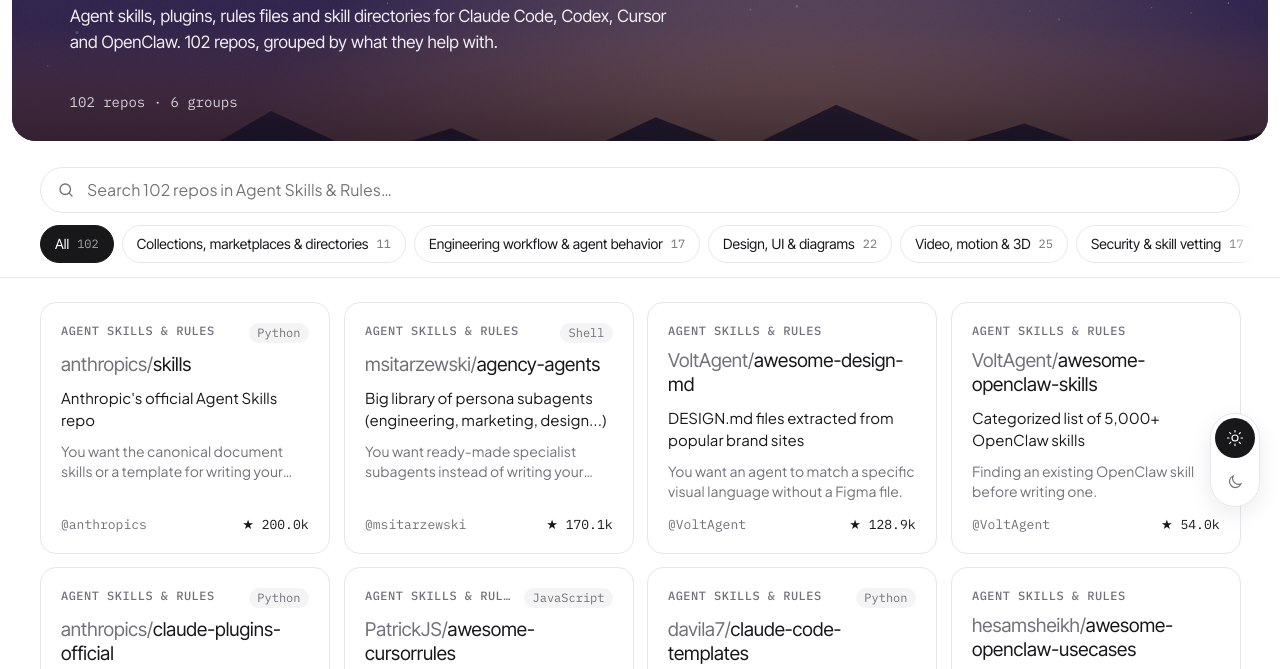
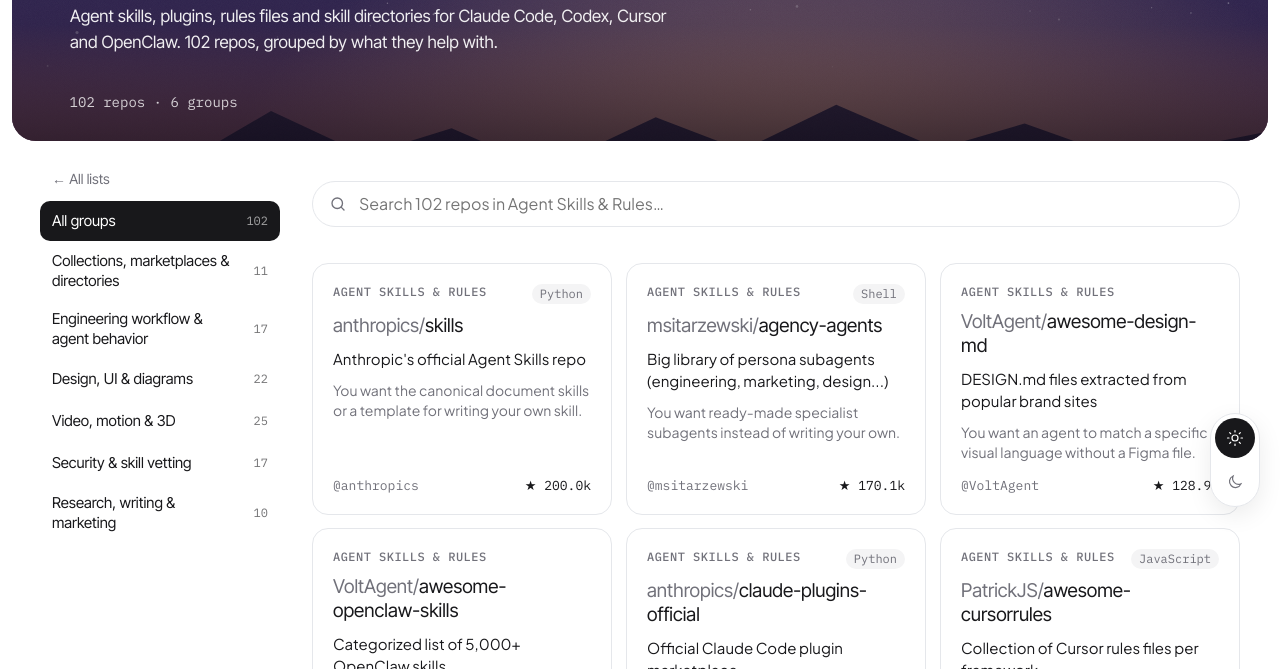
Before and after one commit to zharmedia386/agent-stack, an Astro site: page /c/agent-skills-rules in a window 1280 px wide. Shown: the part 273-942 px from the top of the page. Built offline with nearby package versions, Linux system fonts and the light colour scheme; Astro itself is replaced by a stand-in of ours.

Commit message:
feat: replace scrolling chip row with a list sidebar (collapsible on mobile)

```diff
--- /dev/null
+++ b/src/components/Browse.astro
@@ -0,0 +1,268 @@
+---
+interface Chip {
+  key: string;
+  label: string;
+  emoji?: string;
+  count: number;
+  section?: string;
+}
+
+interface Props {
+  chips: Chip[];
+  kind: 'cat' | 'group';
+  total: number;
+  placeholder: string;
+  back?: { href: string; label: string };
+}
+
+const { chips, kind, total, placeholder, back } = Astro.props;
+const sections = [...new Set(chips.map((chip) => chip.section ?? ''))];
+const allLabel = kind === 'cat' ? 'All lists' : 'All groups';
+---
+
+<div class="browse container">
+  <aside class="side">
+    <details class="side__panel" open data-side-panel>
+      <summary class="side__summary">
+        <span class="mono-label">{kind === 'cat' ? 'List' : 'Group'}</span>
+        <span class="side__current" data-current>{allLabel}</span>
+        <svg viewBox="0 0 24 24" width="16" height="16" aria-hidden="true" fill="none" stroke="currentColor" stroke-width="1.8" stroke-linecap="round"><path d="m6 9 6 6 6-6"></path></svg>
+      </summary>
+      <script is:inline>
+        // Start collapsed on small screens before first paint; desktop keeps the list open.
+        if (!matchMedia('(min-width: 1024px)').matches) document.currentScript.parentElement.open = false;
+      </script>
+      <nav class="side__nav" aria-label={kind === 'cat' ? 'Filter by list' : 'Filter by group'}>
+        {back && <a class="side__back" href={back.href}>{back.label}</a>}
+        <button type="button" class="opt" data-chip="all" data-chip-kind={kind} data-label={allLabel} aria-pressed="true">
+          <span>{allLabel}</span>
+          <span class="opt__count" data-count>{total}</span>
+        </button>
+        {
+          sections.map((section) => (
+            <div class="side__group">
+              {section && <p class="side__section mono-label">{section}</p>}
+              {chips
+                .filter((chip) => (chip.section ?? '') === section)
+                .map((chip) => (
+                  <button type="button" class="opt" data-chip={chip.key} data-chip-kind={kind} data-label={chip.emoji ? `${chip.emoji} ${chip.label}` : chip.label} aria-pressed="false">
+                    <span class="opt__label">
+                      {chip.emoji && <span aria-hidden="true">{chip.emoji}</span>}
+                      <span>{chip.label}</span>
+                    </span>
+                    <span class="opt__count" data-count>{chip.count}</span>
+                  </button>
+                ))}
+            </div>
+          ))
+        }
+      </nav>
+    </details>
+  </aside>
+
+  <div class="main">
+    <div class="bar">
+      <label class="search">
+        <svg viewBox="0 0 24 24" width="18" height="18" aria-hidden="true" fill="none" stroke="currentColor" stroke-width="1.8" stroke-linecap="round"><circle cx="11" cy="11" r="7"></circle><path d="m20 20-3.5-3.5"></path></svg>
+        <span class="visually-hidden">Search repos</span>
+        <input id="q" type="search" placeholder={placeholder} autocomplete="off" spellcheck="false" />
+      </label>
+      <slot name="bar" />
+    </div>
+    <slot />
+  </div>
+</div>
+
+<style>
+  .browse {
+    --summary-h: 56px;
+    display: flex;
+    flex-direction: column;
+  }
+
+  .side {
+    position: sticky;
+    top: 0;
+    z-index: 21;
+    background: hsl(var(--background));
+  }
+
+  .side__summary {
+    display: flex;
+    align-items: center;
+    gap: 10px;
+    height: var(--summary-h);
+    padding: 0 4px;
+    border-bottom: 1px solid hsl(var(--border));
+    cursor: pointer;
+    list-style: none;
+    font: 400 15px/1 var(--font-display);
+  }
+
+  .side__summary::-webkit-details-marker {
+    display: none;
+  }
+
+  .side__current {
+    flex: 1;
+    min-width: 0;
+    overflow: hidden;
+    text-overflow: ellipsis;
+    white-space: nowrap;
+  }
+
+  .side__panel[open] .side__summary svg {
+    transform: rotate(180deg);
+  }
+
+  .side__nav {
+    display: grid;
+    gap: 2px;
+    max-height: 60vh;
+    overflow-y: auto;
+    padding: 10px 0 14px;
+    border-bottom: 1px solid hsl(var(--border));
+  }
+
+  .side__group {
+    display: grid;
+    gap: 2px;
+  }
+
+  .side__section {
+    margin: 16px 12px 6px;
+    font-size: 11px;
+  }
+
+  .side__back {
+    margin: 0 12px 10px;
+    font: 400 14px/20px var(--font-display);
+    color: hsl(var(--muted-foreground));
+    text-decoration: none;
+  }
+
+  .side__back:hover {
+    color: hsl(var(--foreground));
+  }
+
+  .opt {
+    display: flex;
+    align-items: center;
+    justify-content: space-between;
+    gap: 12px;
+    width: 100%;
+    min-height: 40px;
+    padding: 8px 12px;
+    border: 0;
+    border-radius: 10px;
+    background: transparent;
+    color: hsl(var(--foreground));
+    font: 400 15px/20px var(--font-display);
+    text-align: left;
+    cursor: pointer;
+    transition: background-color 140ms var(--ease-out);
+  }
+
+  .opt:hover {
+    background: hsl(var(--muted));
+  }
+
+  .opt[aria-pressed='true'] {
+    background: hsl(var(--foreground));
+    color: hsl(var(--background));
+  }
+
+  .opt__label {
+    display: flex;
+    gap: 10px;
+    min-width: 0;
+  }
+
+  .opt__count {
+    flex-shrink: 0;
+    font: 400 12px/1 var(--font-mono);
+    opacity: 0.6;
+  }
+
+  .main {
+    min-width: 0;
+  }
+
+  .bar {
+    position: sticky;
+    top: var(--summary-h);
+    z-index: 20;
+    display: flex;
+    flex-direction: column;
+    gap: 8px;
+    padding: 12px 0;
+    background: hsl(var(--background));
+  }
+
+  .search {
+    display: flex;
+    align-items: center;
+    gap: 10px;
+    height: 46px;
+    padding: 0 16px;
+    border-radius: var(--radius-pill);
+    border: 1px solid hsl(var(--border));
+    background: hsl(var(--surface));
+    color: hsl(var(--muted-foreground));
+  }
+
+  .search:focus-within {
+    border-color: hsl(var(--ring));
+  }
+
+  .search input {
+    flex: 1;
+    min-width: 0;
+    border: 0;
+    outline: 0;
+    background: transparent;
+    color: hsl(var(--foreground));
+    font: 400 16px/1 var(--font-body);
+  }
+
+  @media (min-width: 1024px) {
+    .browse {
+      display: grid;
+      grid-template-columns: 240px minmax(0, 1fr);
+      gap: 32px;
+      align-items: start;
+      padding-top: 16px;
+    }
+
+    .side {
+      top: 16px;
+      max-height: calc(100vh - 32px);
+      overflow-y: auto;
+      scrollbar-width: thin;
+    }
+
+    .side__summary {
+      display: none;
+    }
+
+    .side__nav {
+      max-height: none;
+      overflow: visible;
+      padding-top: 0;
+      border-bottom: 0;
+    }
+
+    .bar {
+      top: 0;
+    }
+  }
+
+  .visually-hidden {
+    position: absolute;
+    width: 1px;
+    height: 1px;
+    overflow: hidden;
+    clip-path: inset(50%);
+    white-space: nowrap;
+  }
+</style>
--- a/src/components/ChipBar.astro
+++ /dev/null
@@ -1,159 +0,0 @@
----
-interface Chip {
-  key: string;
-  label: string;
-  count: number;
-  section?: string;
-}
-
-interface Props {
-  chips: Chip[];
-  kind: 'cat' | 'group';
-  total: number;
-  placeholder: string;
-}
-
-const { chips, kind, total, placeholder } = Astro.props;
-const sections = [...new Set(chips.map((chip) => chip.section ?? ''))];
----
-
-<div class="chipbar">
-  <div class="chipbar__inner container">
-    <label class="chipbar__search">
-      <svg viewBox="0 0 24 24" width="18" height="18" aria-hidden="true" fill="none" stroke="currentColor" stroke-width="1.8" stroke-linecap="round"><circle cx="11" cy="11" r="7"></circle><path d="m20 20-3.5-3.5"></path></svg>
-      <span class="visually-hidden">Search repos</span>
-      <input id="q" type="search" placeholder={placeholder} autocomplete="off" spellcheck="false" />
-    </label>
-    <div class="chipbar__scroll" role="toolbar" aria-label={kind === 'cat' ? 'Filter by list' : 'Filter by group'}>
-      <button type="button" class="chip" data-chip="all" data-chip-kind={kind} aria-pressed="true">
-        All <span class="chip__count" data-count>{total}</span>
-      </button>
-      {
-        sections.map((section) => (
-          <>
-            {section && <span class="chipbar__section mono-label">{section}</span>}
-            {chips
-              .filter((chip) => (chip.section ?? '') === section)
-              .map((chip) => (
-                <button type="button" class="chip" data-chip={chip.key} data-chip-kind={kind} aria-pressed="false">
-                  {chip.label} <span class="chip__count" data-count>{chip.count}</span>
-                </button>
-              ))}
-          </>
-        ))
-      }
-    </div>
-    <slot />
-  </div>
-</div>
-
-<style>
-  .chipbar {
-    position: sticky;
-    top: 0;
-    z-index: 20;
-    background: hsl(var(--background));
-    border-bottom: 1px solid hsl(var(--border));
-  }
-
-  .chipbar__inner {
-    display: flex;
-    flex-direction: column;
-    gap: 10px;
-    padding: 14px 0 12px;
-  }
-
-  .chipbar__search {
-    display: flex;
-    align-items: center;
-    gap: 10px;
-    height: 46px;
-    padding: 0 16px;
-    border-radius: var(--radius-pill);
-    border: 1px solid hsl(var(--border));
-    background: hsl(var(--surface));
-    color: hsl(var(--muted-foreground));
-  }
-
-  .chipbar__search:focus-within {
-    border-color: hsl(var(--ring));
-  }
-
-  .chipbar__search input {
-    flex: 1;
-    min-width: 0;
-    border: 0;
-    outline: 0;
-    background: transparent;
-    color: hsl(var(--foreground));
-    font: 400 16px/1 var(--font-body);
-  }
-
-  .chipbar__scroll {
-    display: flex;
-    align-items: center;
-    gap: 8px;
-    overflow-x: auto;
-    scrollbar-width: none;
-    margin-inline: -16px;
-    padding: 2px 16px;
-    mask-image: linear-gradient(90deg, transparent 0, #000 16px, #000 calc(100% - 24px), transparent);
-  }
-
-  .chipbar__scroll::-webkit-scrollbar {
-    display: none;
-  }
-
-  .chipbar__section {
-    flex-shrink: 0;
-    padding-left: 10px;
-    margin-left: 4px;
-    border-left: 1px solid hsl(var(--border));
-    font-size: 11px;
-  }
-
-  .chip {
-    flex-shrink: 0;
-    display: inline-flex;
-    align-items: center;
-    gap: 8px;
-    height: 38px;
-    padding: 0 14px;
-    border-radius: var(--radius-pill);
-    border: 1px solid hsl(var(--border));
-    background: hsl(var(--surface));
-    color: hsl(var(--foreground));
-    font: 400 14px/1 var(--font-display);
-    white-space: nowrap;
-    cursor: pointer;
-    transition: background-color 160ms var(--ease-out), transform 160ms var(--ease-out);
-  }
-
-  .chip:hover {
-    background: hsl(var(--muted));
-  }
-
-  .chip:active {
-    transform: scale(0.97);
-  }
-
-  .chip[aria-pressed='true'] {
-    background: hsl(var(--foreground));
-    border-color: hsl(var(--foreground));
-    color: hsl(var(--background));
-  }
-
-  .chip__count {
-    font: 400 12px/1 var(--font-mono);
-    opacity: 0.6;
-  }
-
-  .visually-hidden {
-    position: absolute;
-    width: 1px;
-    height: 1px;
-    overflow: hidden;
-    clip-path: inset(50%);
-    white-space: nowrap;
-  }
-</style>
--- a/src/pages/c/[category].astro
+++ b/src/pages/c/[category].astro
@@ -1,7 +1,7 @@
 ---
 import Base from '../../layouts/Base.astro';
 import Hero from '../../components/Hero.astro';
-import ChipBar from '../../components/ChipBar.astro';
+import Browse from '../../components/Browse.astro';
 import Card from '../../components/Card.astro';
 import SplitWords from '../../components/SplitWords.astro';
 import { stars } from '../../data/stars.ts';
@@ -43,8 +43,14 @@ const chips = category.groups.map((group) => ({
   </Hero>
 
   <section id="browse" aria-label={`Repos in ${category.title}`}>
-    <ChipBar chips={chips} kind="group" total={members.length} placeholder={`Search ${members.length} repos in ${category.title}…`} />
-    <div class="container results reveal">
+    <Browse
+      chips={chips}
+      kind="group"
+      total={members.length}
+      placeholder={`Search ${members.length} repos in ${category.title}…`}
+      back={{ href: '/#browse', label: '← All lists' }}
+    >
+      <div class="results reveal">
         <div class="grid">
           {members.map((repo) => <Card repo={repo} categories={categories} contextCategory={category.slug} />)}
         </div>
@@ -53,6 +59,7 @@ const chips = category.groups.map((group) => ({
           <button type="button" id="clear-filters" class="pill pill--outline">Clear search</button>
         </div>
       </div>
+    </Browse>
   </section>
 </Base>
 
--- a/src/scripts/browse.ts
+++ b/src/scripts/browse.ts
@@ -5,6 +5,9 @@ const cards = [...document.querySelectorAll<HTMLElement>('[data-card]')];
 const chips = [...document.querySelectorAll<HTMLButtonElement>('[data-chip]')];
 const empty = document.querySelector<HTMLElement>('#empty');
 const openList = document.querySelector<HTMLAnchorElement>('[data-open-list]');
+const panel = document.querySelector<HTMLDetailsElement>('[data-side-panel]');
+const current = document.querySelector<HTMLElement>('[data-current]');
+const desktop = matchMedia('(min-width: 1024px)');
 
 const metas: CardMeta[] = cards.map((card) => ({
   cats: (card.dataset.cats ?? '').split(','),
@@ -42,7 +45,9 @@ function render() {
   const active = chipKind === 'cat' ? state.cat : state.group;
   chips.forEach((chip) => {
     const key = chip.dataset.chip ?? 'all';
-    chip.setAttribute('aria-pressed', String(key === (active ?? 'all')));
+    const pressed = key === (active ?? 'all');
+    chip.setAttribute('aria-pressed', String(pressed));
+    if (pressed && current) current.textContent = chip.dataset.label ?? '';
     const badge = chip.querySelector('[data-count]');
     if (badge) badge.textContent = String(counts[key] ?? 0);
   });
@@ -71,6 +76,8 @@ chips.forEach((chip) => {
     if (chipKind === 'cat') state.cat = key;
     else state.group = key;
     render();
+    // On phones the list is a dropdown: close it so the results are visible.
+    if (panel && !desktop.matches) panel.open = false;
   });
 });
 
@@ -83,4 +90,6 @@ document.querySelector('#clear-filters')?.addEventListener('click', () => {
 });
 
 if (search) search.value = state.q;
+// The sidebar list must always be visible on desktop, whatever its mobile state was.
+desktop.addEventListener('change', () => panel && (panel.open = desktop.matches));
 render();
```
Also changed, not shown: src/pages/index.astro (+7 -6 lines). Lines whose indentation alone changed are shown as unchanged.
